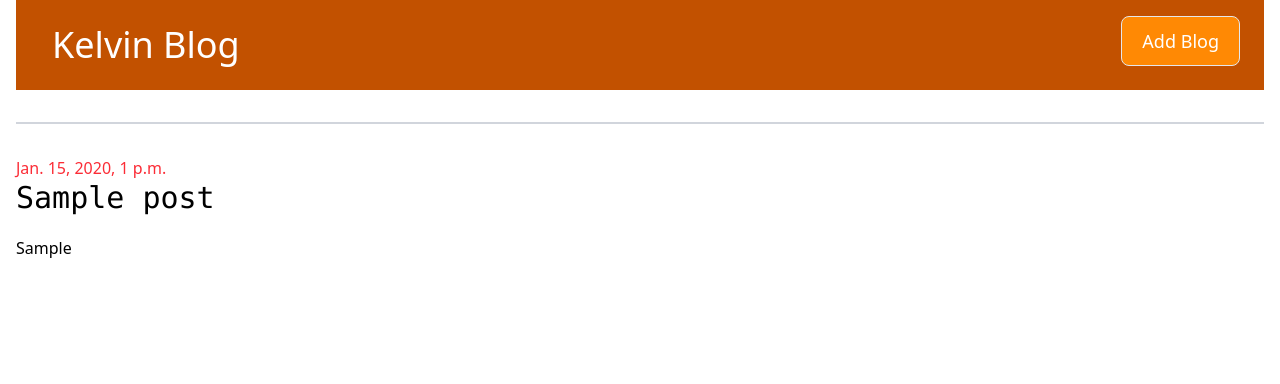
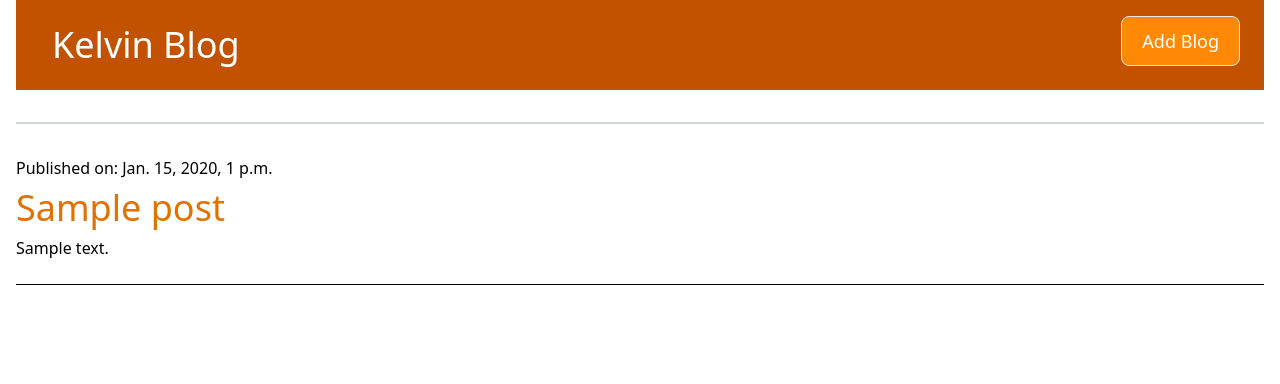
Before and after one commit to Akelvino/Blog_Application, a Django app: page / in a window 1280 px wide. Shown: the top 384 px of the page. Run offline with Django 5.2, Linux system fonts and the light colour scheme; tables that the repository leaves empty hold one stand-in row (values such as "Sample post").

Commit message:
Did some changes

```diff
--- a/blog/models.py
+++ b/blog/models.py
@@ -6,7 +6,7 @@
 class Post(models.Model):
     author = models.ForeignKey(User, on_delete=models.CASCADE)
     title = models.CharField(max_length=50)
-    tetx = models.TextField()
+    text = models.TextField()
     created_date = models.DateTimeField(default=timezone.now)
     published_date = models.DateTimeField(auto_now_add=True)
     updated_at = models.DateTimeField(auto_now=True)
--- a/blog/templates/blog/detail.html
+++ b/blog/templates/blog/detail.html
@@ -10,7 +10,7 @@
         {% for post in posts %}
             <time class="text-red-500 py-8">{{ post.published_date }}</time>
             <h2 class="font-mono pb-5 text-3xl"><a href="#">{{ post.title }}</a></h2>
-            <p class="pb-4">{{ post.tetx|linebreaksbr }}</p>
+            <p class="pb-4">{{ post.text|linebreaksbr }}</p>
         {% endfor %}
     </article>
 </body>
--- a/blog/templates/blog/post_list.html
+++ b/blog/templates/blog/post_list.html
@@ -5,20 +5,20 @@
             <div class="w-full bg-[#C25100] p-4 flex justify-between items-center align-center ">
                 <div class=""> <h1><a href="/" class="text-white   p-[20px] mb-[40px] sm:text-4xl text-2xl">Kelvin Blog</a></h1></div>
                <div>
-            <button type="button" class="py-2.5 px-5 me-2 mb-2 text-lg font-medium text-white focus:outline-none bg-orange-400 rounded-lg border border-gray-200 hover:bg-orange-500 focus:z-10 focus:ring-4 focus:ring-gray-100 dark:focus:ring-gray-700 dark:bg-gray-800 dark:text-gray-400 dark:border-gray-600 dark:hover:text-white dark:hover:bg-gray-700"><a href="{% url 'post_new' %}">Add Blog</a></button>
+                <button type="button" class="py-2.5 px-5 me-2 mb-2 text-lg font-medium text-white focus:outline-none bg-orange-400 rounded-lg border border-gray-200 hover:bg-orange-500 focus:z-10 focus:ring-4 focus:ring-gray-100 dark:focus:ring-gray-700 dark:bg-gray-800 dark:text-gray-400 dark:border-gray-600 dark:hover:text-white dark:hover:bg-gray-700"><a href="#">Add Blog</a></button>
                </div>
             </div>
 
              <hr class="border-t-2 border-gray-300 my-8">
         </header>
-    <article>
-
         {% for post in posts %}
-                <time class="text-red-500 py-8">{{ post.published_date }}</time>
-                <h2 class="font-mono pb-5 text-3xl"><a href="{% url 'deiails' pk=post.pk %}">{{ post.title }}</a></h2>
-                <p class="pb-4">{{ post.tetx|linebreaksbr }}</p>
+            <article class="my-3">
+                <time class="block ">Published on: {{ post.published_date }}</time>
+                <h2 class="py-2 text-amber-600 text-4xl"><a href="{% url 'details' post.pk %}">{{ post.title }}</a></h2>
+                <p>{{ post.text|linebreaksbr }}</p>
+                <br>
+                <hr>
+            </article>
         {% endfor %}
-
-    </article>
     </body>
 {% endblock content %}
--- a/blog/urls.py
+++ b/blog/urls.py
@@ -3,6 +3,6 @@
 
 urlpatterns = [
     path('', views.post_list, name='post_list'),
-    path('detail/<int:pk>/', views.details, name='deiails'),
-    path('new_post/', views.post_new, name='post_new'),
+    path('detail/<int:pk>/', views.details, name='details'),
+
 ]
--- a/blog/views.py
+++ b/blog/views.py
@@ -1,7 +1,7 @@
 from django.shortcuts import render, redirect
-from .form import PostForm
+from .models import Post
 
-from .models import Post
+
 # Create your views here.
 def post_list(request):
     posts = Post.objects.all()
@@ -10,11 +10,3 @@
 def details(request, pk):
     posts = Post.objects.filter(pk=pk)
     return render(request, 'blog/detail.html',{"posts":posts})
-
-def post_new(request):
-    if request.method == 'POST':
-        form = PostForm(request.POST)
-        if form.is_valid():
-            form.save()
-            return redirect('post_list')
-    return render(request, 'blog/post_edit.html', {"form":form})
```
Also changed, not shown: blog/form.py (deleted, +0 -7 lines), blog/templates/blog/post_edit.html (+1 -11 lines), blog/migrations/0002_rename_tetx_post_text.py (added). Lines whose indentation alone changed are shown as unchanged.
